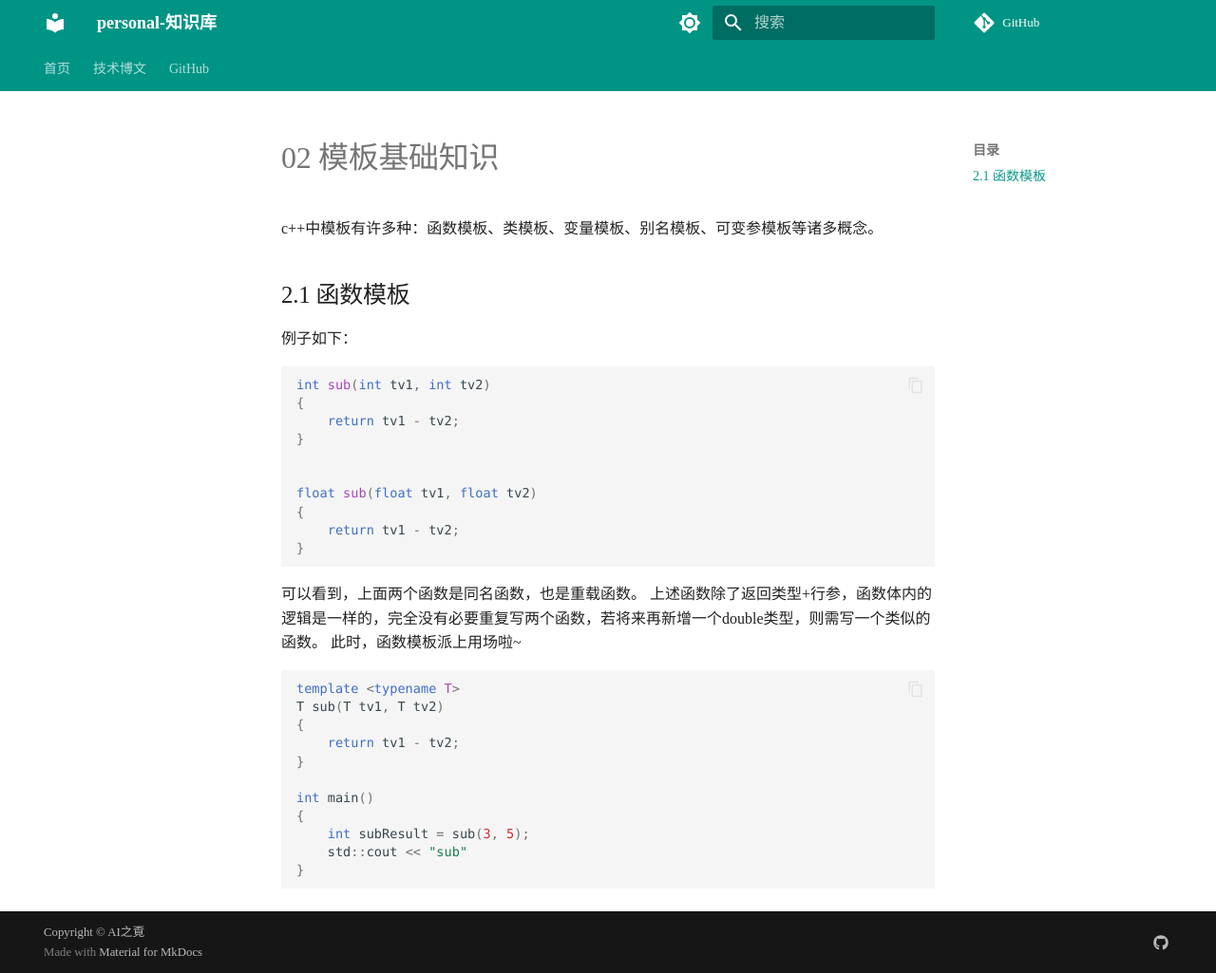
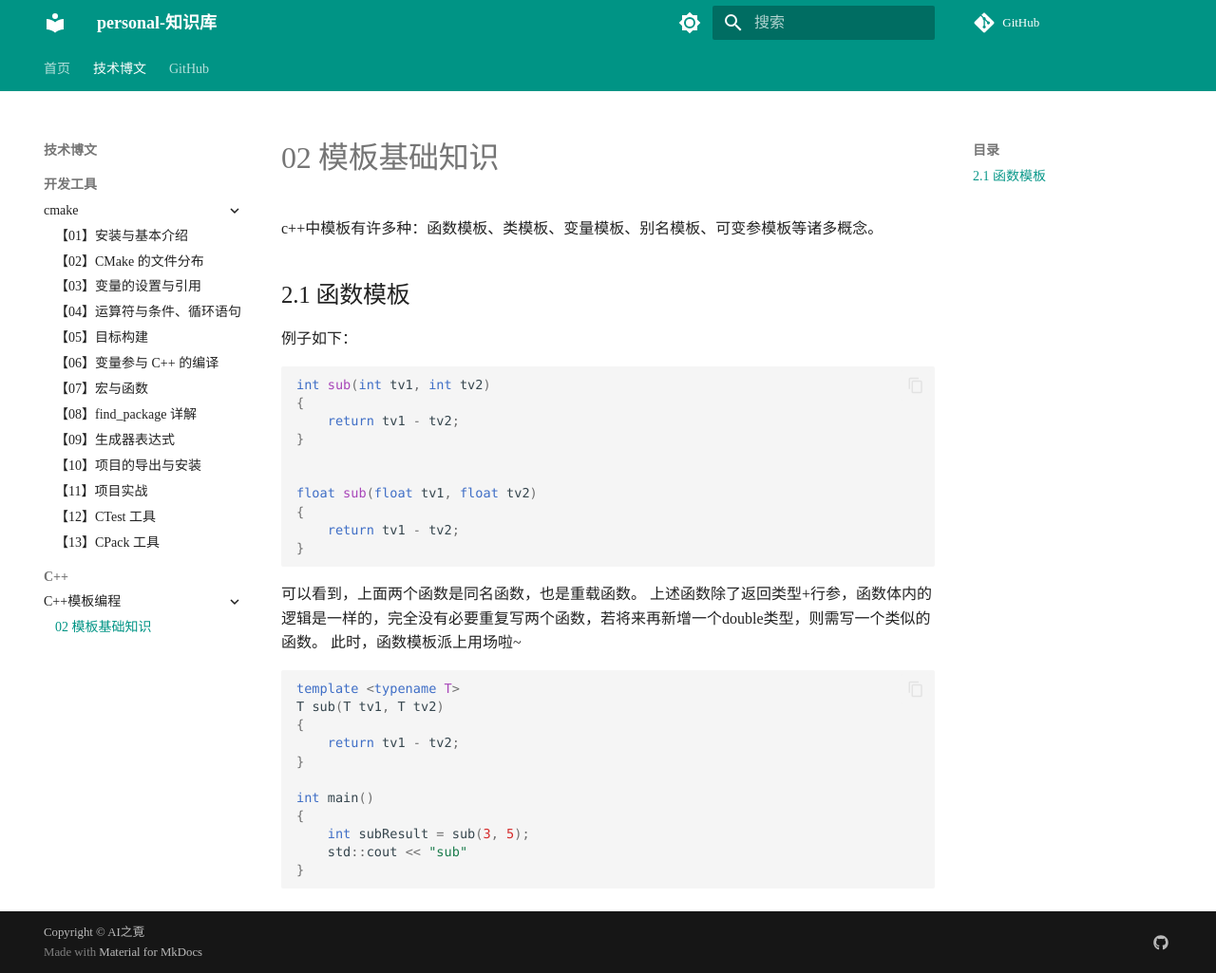
Before and after one commit to serendipitywgy/personal-docs, an MkDocs documentation site: the page built from docs/C++/C++模板编程/02-模板基础知识.md, in a window 1280 px wide and 1025 px high. Shown: the whole window at 95% size. Built offline with MkDocs 1.6.1 and Material for MkDocs 9.7.7, drawn with Linux system fonts in a browser that asks for light colours; some web fonts are replaced; comment, search, counter and statistics services are not loaded.

Commit message:
[update] 更新网站内容

```diff
--- a/mkdocs.yml
+++ b/mkdocs.yml
@@ -22,7 +22,9 @@ nav:
         - 开发工具/cmake/11-项目实战.md
         - 开发工具/cmake/12-CTest 工具.md
         - 开发工具/cmake/13-CPack 工具.md
-  #   - 编程语言:
+    - C++:
+      - C++模板编程:
+        - C++/C++模板编程/02-模板基础知识.md
   #   - linux系统:
   #   - 构建工具:
   # - 随笔感悟:
```
